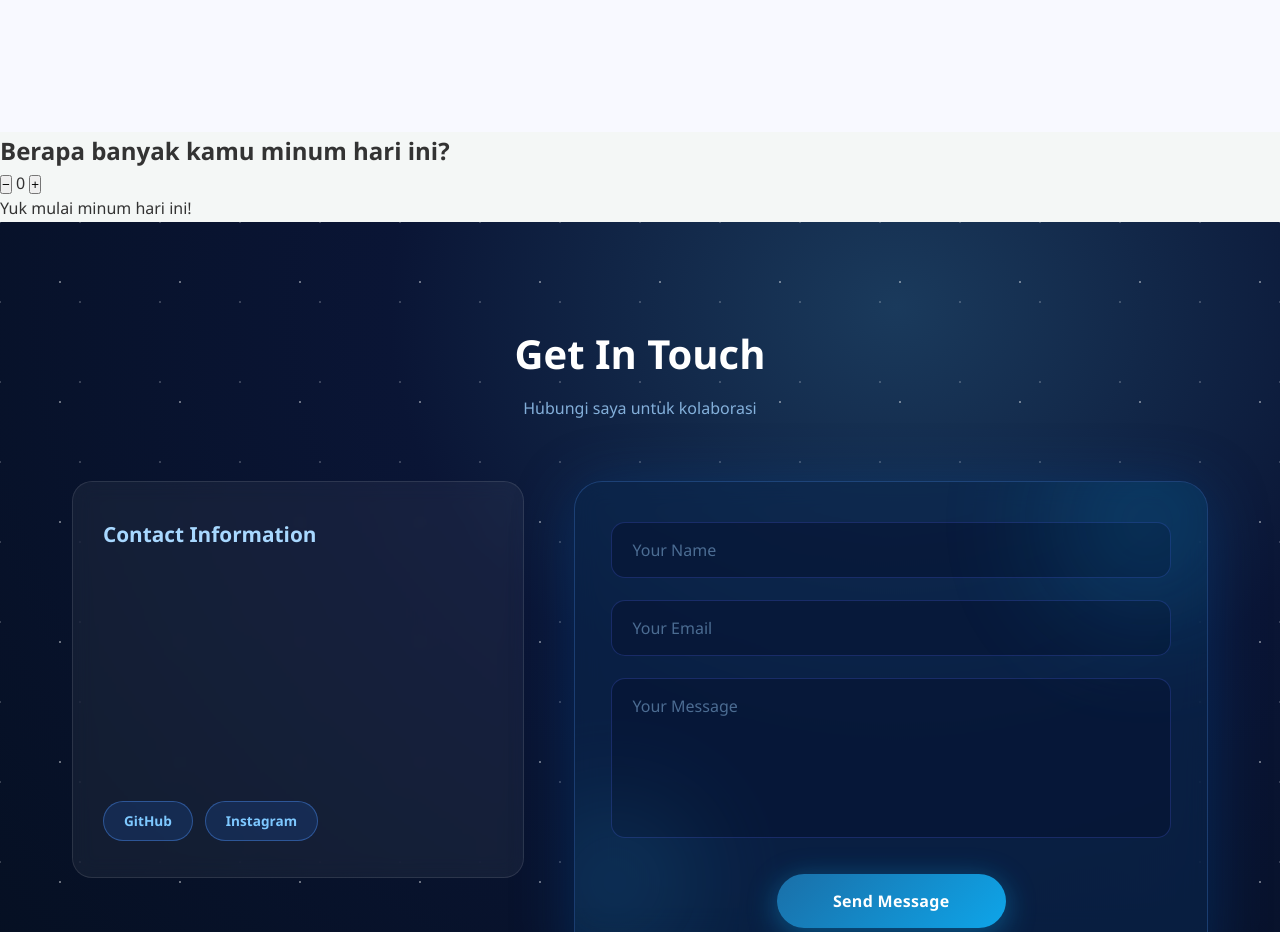
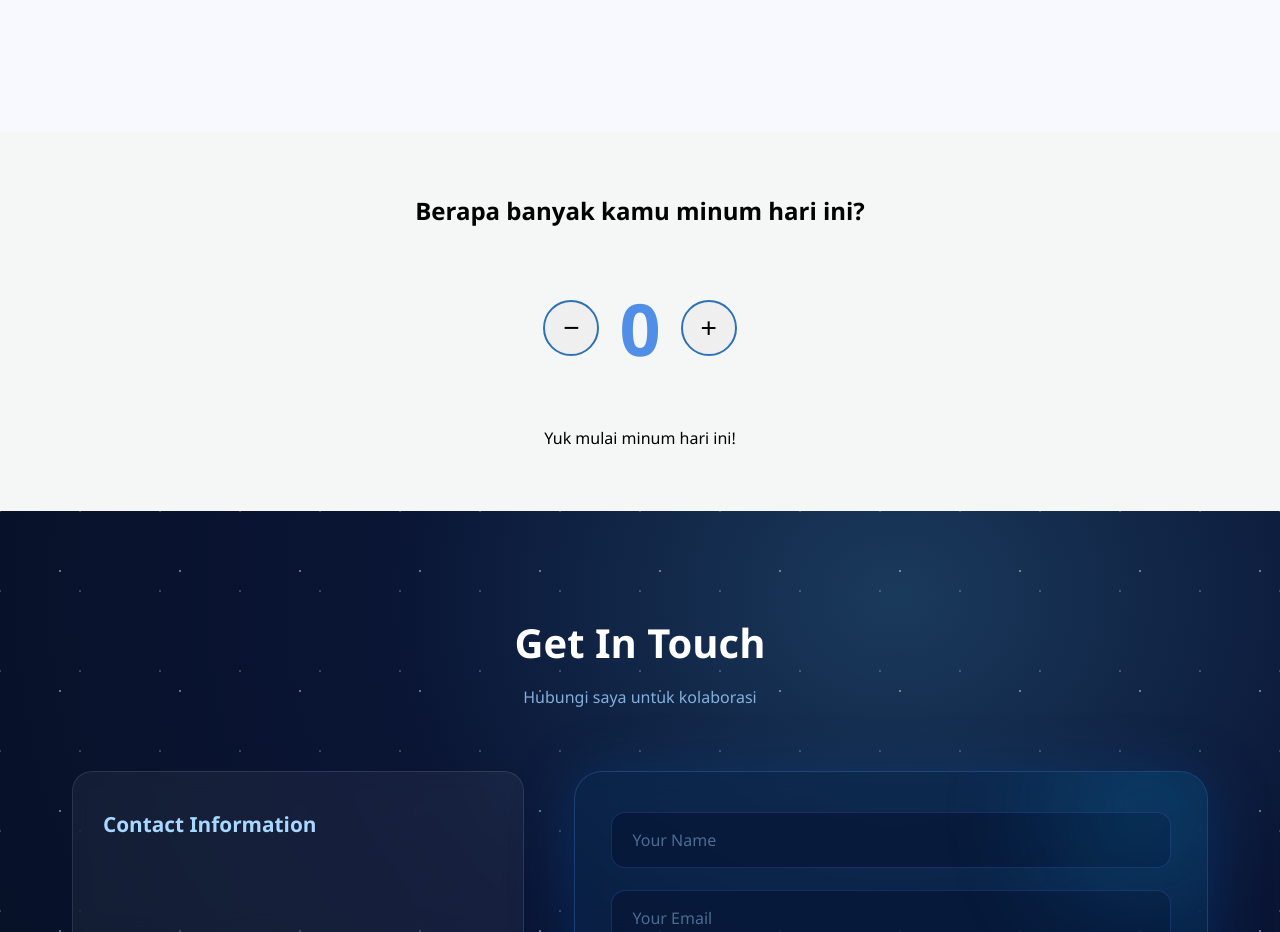
Before and after one commit to laollaa23/Pertemuan-4, a plain HTML site: page index.html in a window 1280 px wide. Shown: the part 3660-4592 px from the top of the page. Drawn offline with Linux system fonts and the light colour scheme.

Commit message:
Update style.css

```diff
--- a/style.css
+++ b/style.css
@@ -130,6 +130,42 @@ a {
 
 .dark-btn:active {
   transform: scale(.97);
+}
+
+/* ── counter ──────────────── */
+
+.container-section {
+  display: flex;
+  flex-direction: column;
+  justify-content: center;
+  align-items: center;
+  gap: 20px;
+  text-align: center;
+  padding: 60px 20px;
+  color: black;
+}
+
+.counter-section {
+  display: flex;
+  justify-content: center;
+  align-items: center;
+  gap: 20px;
+  margin: 20px 0;
+}
+
+.angka-counter{
+font-size:72px;
+font-weight:bold;
+color:#518ee8;
+}
+
+.counter-btn{
+width:56px;
+height:56px;
+border-radius:50%;
+border:2px solid #2e72b5;
+font-size:28px;
+cursor:pointer;
 }
 
 
@@ -871,6 +907,18 @@ box-shadow: 0 4px 20px rgba(0,0,0,.12); }
 .img-overlay--visible { opacity: 1; }
 .img-overlay img { max-width: 90vw; max-height: 90vh; border-radius: 8px; }
 
+/* animasi angka counter */
+
+@keyframes bounce{
+0%{transform:scale(1);}
+50%{transform:scale(1.3);}
+100%{transform:scale(1);}
+}
+
+#angka-counter{
+animation:bounce 0.3s;
+}
+
 @media (max-width: 768px) {
   .navbar__links {
     display: none;
```
